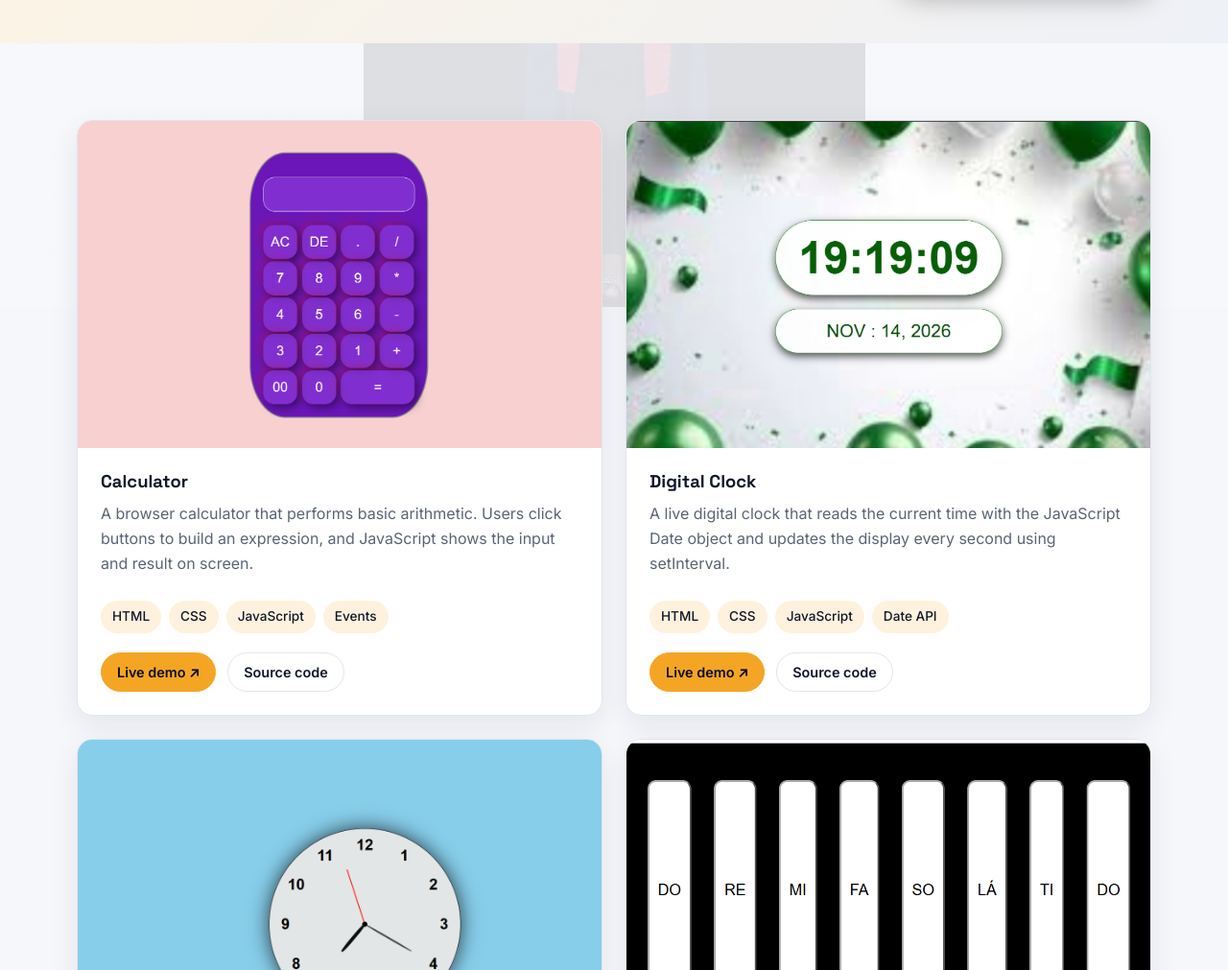
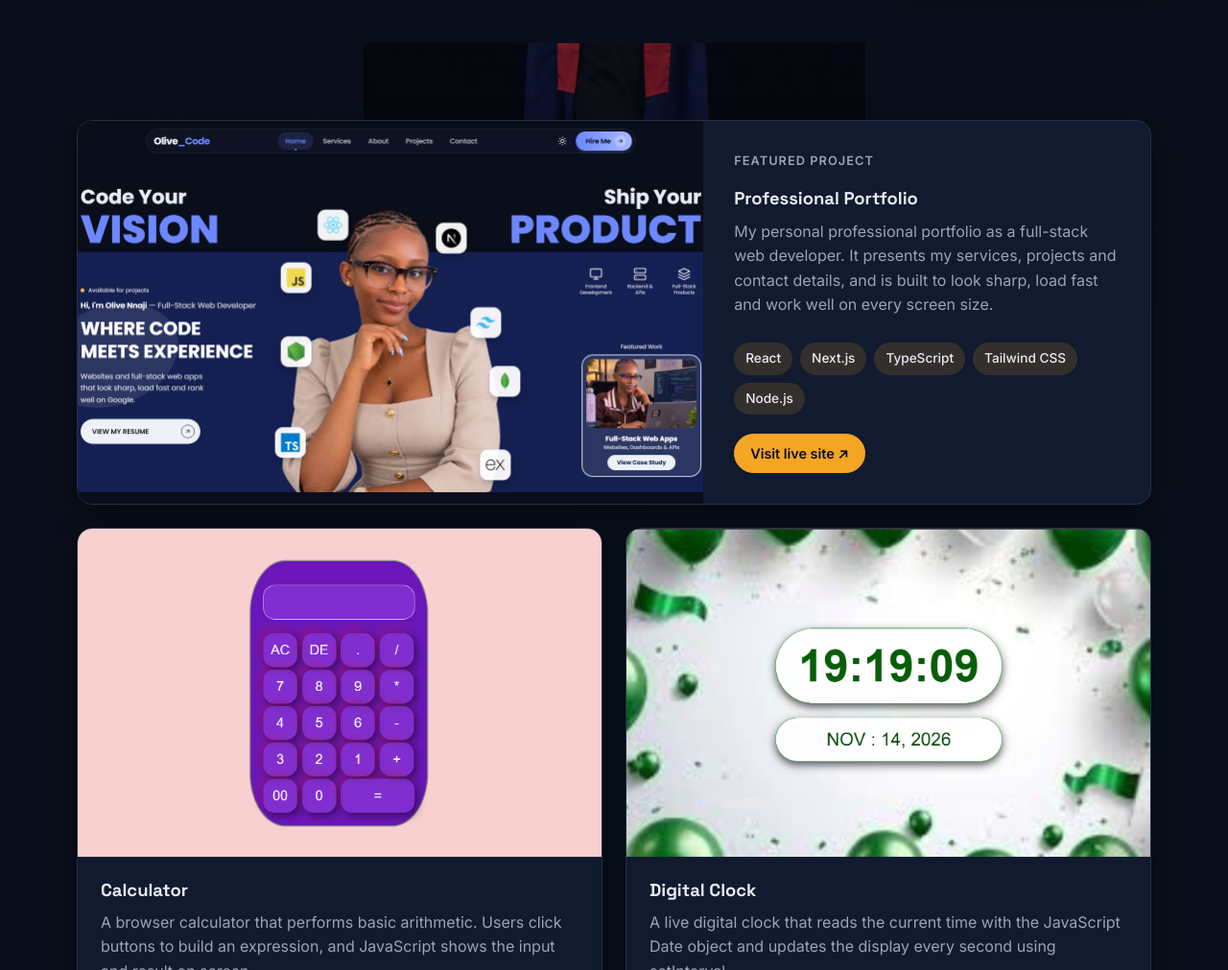
Before and after one commit to Olivennaji99/OliveNnaji-Student-Portfolio-et-Academic-Management-Website, a plain HTML site: page projects.html in a window 1280 px wide. Shown: the part 480-1491 px from the top of the page at 96% size. Drawn offline with Linux system fonts and the light colour scheme.

Commit message:
SECOND COMMIT

```diff
--- a/css/style.css
+++ b/css/style.css
@@ -19,8 +19,8 @@
   --border: #e1e5ee;
 
   /* See-through versions of the page colours, laid over the background photo */
-  --bg-overlay: rgba(246, 247, 251, 0.9);
-  --alt-overlay: rgba(238, 241, 247, 0.7);
+  --bg-overlay: rgba(246, 247, 251, 0.65);
+  --alt-overlay: rgba(238, 241, 247, 0.4);
 
   /* Hero colours (home hero and the top of every inner page) */
   --hero-bg: linear-gradient(135deg, #fff4e0, #eef1f7);
@@ -47,8 +47,8 @@
   --text: #e8ecf4;
   --muted: #9aa4b8;
   --border: #24304a;
-  --bg-overlay: rgba(9, 14, 26, 0.8);
-  --alt-overlay: rgba(13, 21, 38, 0.6);
+  --bg-overlay: rgba(9, 14, 26, 0.5);
+  --alt-overlay: rgba(13, 21, 38, 0.3);
   --hero-bg: var(--navy);
   --hero-text: #ffffff;
   --hero-muted: #aab3c5;
@@ -313,6 +313,12 @@ button, input, select, textarea { font: inherit; }
 .project-links a:first-child { background: var(--accent); border-color: var(--accent); color: var(--navy); }
 .project-links a:hover { border-color: var(--accent); }
 
+/* Featured project: stretches across both columns, picture left and text right */
+.project-featured { grid-column: 1 / -1; display: grid; grid-template-columns: 1.4fr 1fr; }
+.project-featured .project-thumb { aspect-ratio: auto; height: 100%; min-height: 320px; }
+.project-featured .project-thumb img { object-position: center top; }
+.project-featured .project-body { justify-content: center; padding: 32px; }
+
 /* ---------- 11. Tables ---------- */
 .table-wrap {
   overflow-x: auto; background: var(--surface); border: 1px solid var(--border);
@@ -467,6 +473,8 @@ input.invalid, textarea.invalid { border-color: var(--danger); }
 
   .hero-grid, .two-col, .contact-grid, .planner, .dashboard-grid, .page-header-grid { grid-template-columns: 1fr; }
   .carousel { width: 100%; max-width: 260px; }
+  .project-featured { grid-template-columns: 1fr; }
+  .project-featured .project-thumb { aspect-ratio: 16 / 10; }
   .hero-text { padding-bottom: 0; text-align: center; }
   .hero-intro { margin-inline: auto; }
   .hero-buttons { justify-content: center; }
--- a/js/main.js
+++ b/js/main.js
@@ -21,8 +21,8 @@ function applyTheme(theme) {
   themeBtn.textContent = theme === "dark" ? "☀" : "☾";
 }
 
-// Load the saved theme, or use light mode by default
-const savedTheme = localStorage.getItem("theme") || "light";
+// Load the saved theme, or use dark mode by default
+const savedTheme = localStorage.getItem("theme") || "dark";
 applyTheme(savedTheme);
 
 themeBtn.addEventListener("click", function () {
--- a/projects.html
+++ b/projects.html
@@ -1,5 +1,5 @@
 <!DOCTYPE html>
-<html lang="en">
+<html lang="en" data-theme="dark">
 <head>
   <meta charset="UTF-8">
   <meta name="viewport" content="width=device-width, initial-scale=1.0">
@@ -54,6 +54,23 @@
 
     <section class="section">
       <div class="container grid-2">
+
+        <!-- Featured project: professional portfolio (spans the full width) -->
+        <article class="project-card project-featured reveal">
+          <a class="project-thumb" href="https://olivennaji.vercel.app/" target="_blank" rel="noopener" aria-label="Open my professional portfolio in a new tab">
+            <img src="images/projects/professional-portfolio.png" alt="Screenshot of Olive's professional portfolio website" width="1440" height="800" loading="lazy">
+            <span class="thumb-overlay">Open live project ↗</span>
+          </a>
+          <div class="project-body">
+            <p class="eyebrow">Featured project</p>
+            <h3>Professional Portfolio</h3>
+            <p>My personal professional portfolio as a full-stack web developer. It presents my services, projects and contact details, and is built to look sharp, load fast and work well on every screen size.</p>
+            <ul class="chip-list"><li>React</li><li>Next.js</li><li>TypeScript</li><li>Tailwind CSS</li><li>Node.js</li></ul>
+            <div class="project-links">
+              <a href="https://olivennaji.vercel.app/" target="_blank" rel="noopener">Visit live site ↗</a>
+            </div>
+          </div>
+        </article>
 
         <!-- Project 1: Calculator -->
         <article class="project-card reveal">
```
Also changed, not shown: about.html (+1 -1 lines), academics.html (+1 -1 lines), contact.html (+1 -1 lines), index.html (+1 -1 lines), js/contact.js (+8 -0 lines), planner.html (+1 -1 lines), images/projects/professional-portfolio.png (added).
